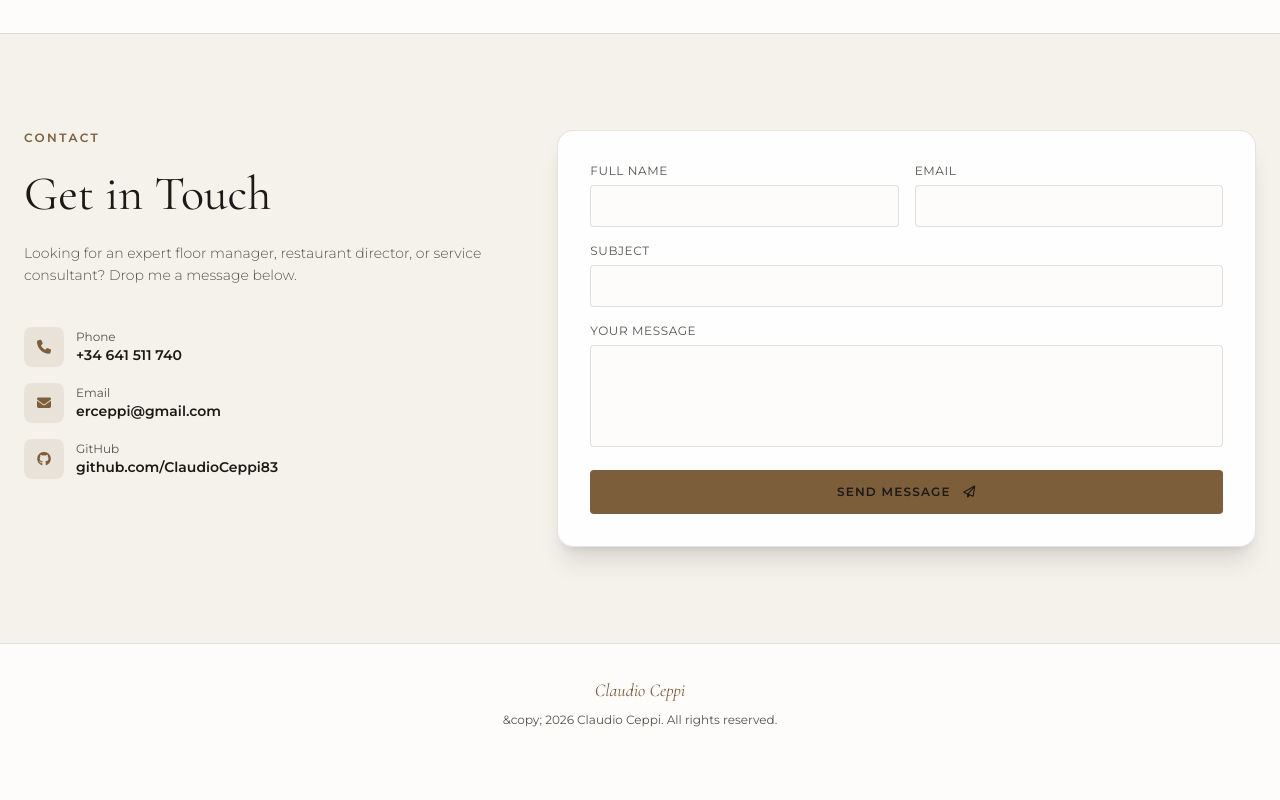
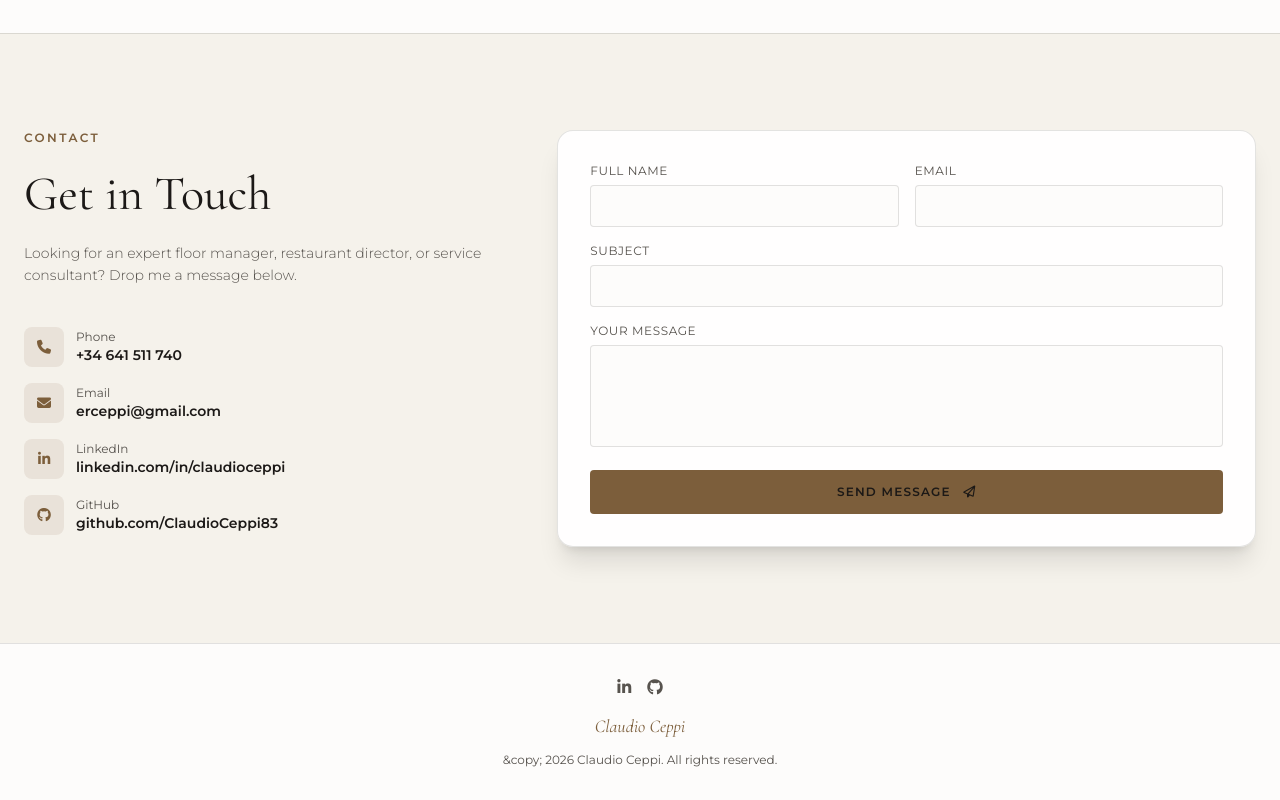
Before and after one commit to ClaudioCeppi83/CVapp, a website: page index.html in a window 1280 px wide. Shown: the part 4674-5474 px from the top of the page. Before the commit the page ends 5434 px from the top, so only its background shows below. Drawn offline with nearby package versions, Linux system fonts and the light colour scheme.

Commit message:
feat(cv-app): integrate LinkedIn profile in Schema.org, Contact section and Footer

```diff
--- a/index.html
+++ b/index.html
@@ -109,7 +109,8 @@
 					"addressCountry": "ES"
 				},
 				"sameAs": [
-					"https://github.com/ClaudioCeppi83"
+					"https://github.com/ClaudioCeppi83",
+					"https://www.linkedin.com/in/claudioceppi/"
 				],
 				"hasOccupation": [
 					{
@@ -800,6 +801,15 @@
 									<span class="font-semibold">erceppi@gmail.com</span>
 								</div>
 							</a>
+							<a href="https://www.linkedin.com/in/claudioceppi/" target="_blank" rel="noopener noreferrer" class="flex items-center gap-3 text-sm text-brand-text-primary hover:text-brand-gold transition-colors">
+								<div class="w-10 h-10 rounded-lg bg-brand-gold/10 text-brand-gold flex items-center justify-center">
+									<i class="fa-brands fa-linkedin-in"></i>
+								</div>
+								<div>
+									<span class="text-xs text-brand-text-secondary block">LinkedIn</span>
+									<span class="font-semibold">linkedin.com/in/claudioceppi</span>
+								</div>
+							</a>
 							<a href="https://github.com/ClaudioCeppi83" target="_blank" rel="noopener noreferrer" class="flex items-center gap-3 text-sm text-brand-text-primary hover:text-brand-gold transition-colors">
 								<div class="w-10 h-10 rounded-lg bg-brand-gold/10 text-brand-gold flex items-center justify-center">
 									<i class="fa-brands fa-github"></i>
@@ -847,7 +857,15 @@
 
 	<!-- Footer -->
 	<footer class="bg-brand-bg-primary py-8 border-t border-brand-border text-center text-xs text-brand-text-secondary">
-		<div class="max-w-7xl mx-auto px-6 space-y-2">
+		<div class="max-w-7xl mx-auto px-6 space-y-3">
+			<div class="flex justify-center items-center space-x-4 text-base text-brand-text-secondary">
+				<a href="https://www.linkedin.com/in/claudioceppi/" target="_blank" rel="noopener noreferrer" class="hover:text-brand-gold transition-colors" aria-label="LinkedIn de Claudio Ceppi">
+					<i class="fa-brands fa-linkedin-in"></i>
+				</a>
+				<a href="https://github.com/ClaudioCeppi83" target="_blank" rel="noopener noreferrer" class="hover:text-brand-gold transition-colors" aria-label="GitHub de Claudio Ceppi">
+					<i class="fa-brands fa-github"></i>
+				</a>
+			</div>
 			<p class="font-serif text-brand-gold text-lg italic">Claudio Ceppi</p>
 			<p data-i18n="footer_copy">&copy; 2026 Claudio Ceppi. Todos los derechos reservados.</p>
 		</div>
```
Also changed, not shown: css/output.css, 1 other file.
